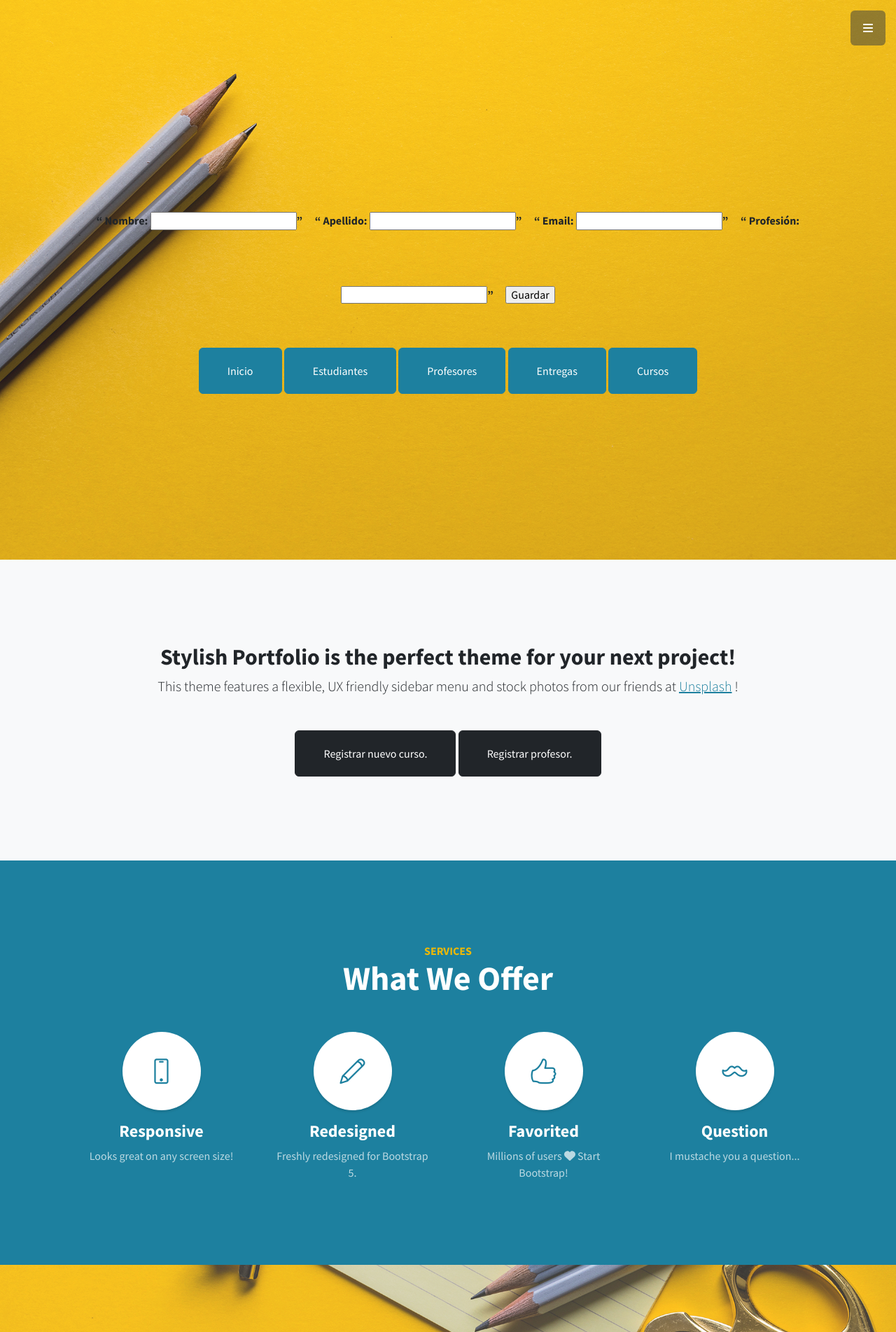
After one commit to Chowder96/ProyectoCoder, a Django app: page /AppCoder/crearProfesor/ in a window 1280 px wide. The commit adds this page. Shown: the top 1904 px of the page at 70% size. Run offline with Django 4.2, Linux system fonts and the light colour scheme; some libraries are stand-ins or nearby versions.

Commit message:
add a profesor form

```diff
--- /dev/null
+++ b/AppCoder/Templates/AppCoder/crearProfesor.html
@@ -0,0 +1,18 @@
+{% extends 'AppCoder/padre.html' %}
+
+{% block title %}
+
+
+<form action="/AppCoder/crearProfesor/" method="POST"> {% csrf_token %}
+
+
+<q style="font-size: medium;;"> Nombre: <input type="text" name="nombre"></q>
+<q style="font-size: medium;"> Apellido: <input type="text" name="apellido"></q>
+<q style="font-size: medium;"> Email: <input type="text" name="email"></q>
+<q style="font-size: medium;"> Profesión: <input type="text" name="profesion"></q>
+
+
+<input style="font-size: medium;" type="submit" value="Guardar">
+
+</form>
+{% endblock %}
--- a/AppCoder/Templates/AppCoder/padre.html
+++ b/AppCoder/Templates/AppCoder/padre.html
@@ -60,7 +60,9 @@
                             <a href="https://unsplash.com/">Unsplash</a>
                             !
                         </p>
-                        <a class="btn btn-dark btn-xl" href="{% url 'cursoFormulario' %}">Registrarse!</a>
+                        <a class="btn btn-dark btn-xl" href="{% url 'cursoFormulario' %}">Registrar nuevo curso.</a>
+                        <a class="btn btn-dark btn-xl" href="{% url 'crearProfesor' %}">Registrar profesor.</a>
+
                     </div>
                 </div>
             </div>
--- a/AppCoder/urls.py
+++ b/AppCoder/urls.py
@@ -10,4 +10,5 @@ urlpatterns = [
     path('entregas/', ver_entregas, name='VerEntregas'),
     path('estudiantes/', ver_estudiantes, name='VerEstudiantes'),
     path('cursoFormulario/', cursoFormulario, name='cursoFormulario'),
+    path('crearProfesor/', crearProfesor, name='crearProfesor'),
 ]
--- a/AppCoder/views.py
+++ b/AppCoder/views.py
@@ -39,3 +39,10 @@ def cursoFormulario(request):
         curso.save()
         return render(request, "AppCoder/inicio.html")
     return render(request, "AppCoder/cursoFormulario.html")
+
+def crearProfesor(request):
+    if request.method == "POST":
+        profesor = Profesor(nombre=request.POST["nombre"], apellido=request.POST["apellido"], email=request.POST["email"], profesion=request.POST["profesion"])
+        profesor.save()
+        return render(request, "AppCoder/inicio.html")
+    return render(request, "AppCoder/crearProfesor.html")
```
Also changed, not shown: db.sqlite3.
